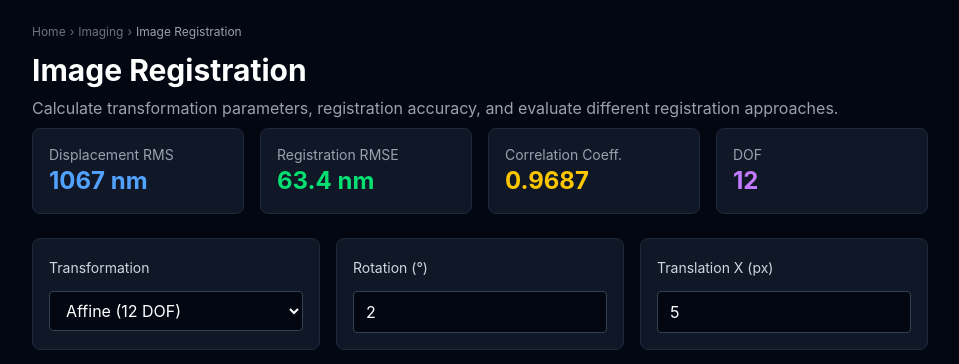
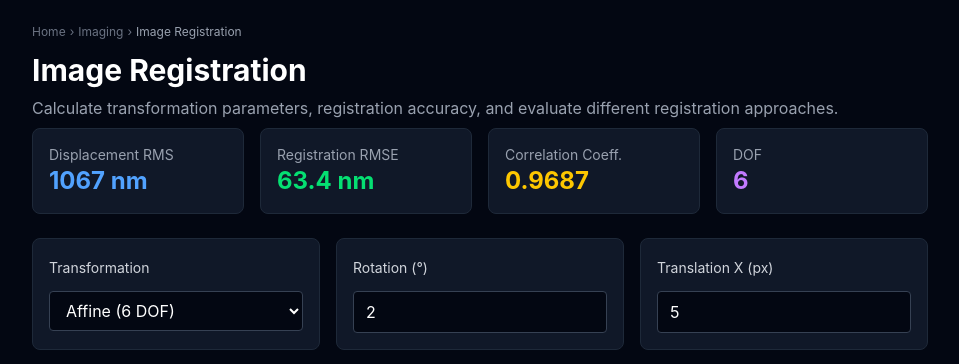
Before and after one commit to Lazfiz/photonics-calculators, a Next.js app: page /imaging/registration in a window 1280 px wide. Shown: the top 364 px of the page, without its empty margins (160-1119 px from the left). Built offline with nearby package versions, Linux system fonts and the light colour scheme; no server answers.

Commit message:
fix(registration): correct 2D DOF values (3/6 not 6/12) and affine matrix composition (R·Sh·S) (#243/524)

```diff
--- a/src/app/imaging/registration/page-client.tsx
+++ b/src/app/imaging/registration/page-client.tsx
@@ -41,12 +41,12 @@ export default function RegistrationPage() {
               [s.toFixed(4), c.toFixed(4), translationY.toFixed(1)],
               ["0", "0", "1"]];
     } else if (transformation === "affine") {
-      return [[(c * scaleFactor).toFixed(4), ((-s + sh) * scaleFactor).toFixed(4), translationX.toFixed(1)],
-              [(s * scaleFactor).toFixed(4), (c * scaleFactor).toFixed(4), translationY.toFixed(1)],
+      return [[(c * scaleFactor).toFixed(4), ((c * sh - s) * scaleFactor).toFixed(4), translationX.toFixed(1)],
+              [(s * scaleFactor).toFixed(4), ((s * sh + c) * scaleFactor).toFixed(4), translationY.toFixed(1)],
               ["0", "0", "1"]];
     } else {
-      return [[(c * scaleFactor).toFixed(4), ((-s + sh) * scaleFactor).toFixed(4), translationX.toFixed(1)],
-              [(s * scaleFactor).toFixed(4), (c * scaleFactor).toFixed(4), translationY.toFixed(1)],
+      return [[(c * scaleFactor).toFixed(4), ((c * sh - s) * scaleFactor).toFixed(4), translationX.toFixed(1)],
+              [(s * scaleFactor).toFixed(4), ((s * sh + c) * scaleFactor).toFixed(4), translationY.toFixed(1)],
               ["0", "0", "1"]];
     }
   }, [rotationRad, scaleFactor, shearDeg, translationX, translationY, transformation]);
@@ -117,7 +117,7 @@ export default function RegistrationPage() {
         </div>
         <div className="bg-gray-900 border border-gray-800 rounded-lg p-4">
           <p className="text-sm text-gray-400">DOF</p>
-          <p className="text-2xl font-bold text-purple-400">{transformation === "rigid" ? 6 : transformation === "affine" ? 12 : "∞"}</p>
+          <p className="text-2xl font-bold text-purple-400">{transformation === "rigid" ? 3 : transformation === "affine" ? 6 : "∞"}</p>
         </div>
       </div>
 
@@ -126,8 +126,8 @@ export default function RegistrationPage() {
           <span className="text-sm text-gray-300">Transformation</span>
           <select value={transformation} onChange={e => setTransformation(e.target.value as any)}
             className="mt-3 w-full bg-gray-950 border border-gray-700 rounded px-3 py-2 text-white">
-            <option value="rigid">Rigid (6 DOF)</option>
-            <option value="affine">Affine (12 DOF)</option>
+            <option value="rigid">Rigid (3 DOF)</option>
+            <option value="affine">Affine (6 DOF)</option>
             <option value="elastic">Elastic (B-spline)</option>
           </select>
         </label>
```
